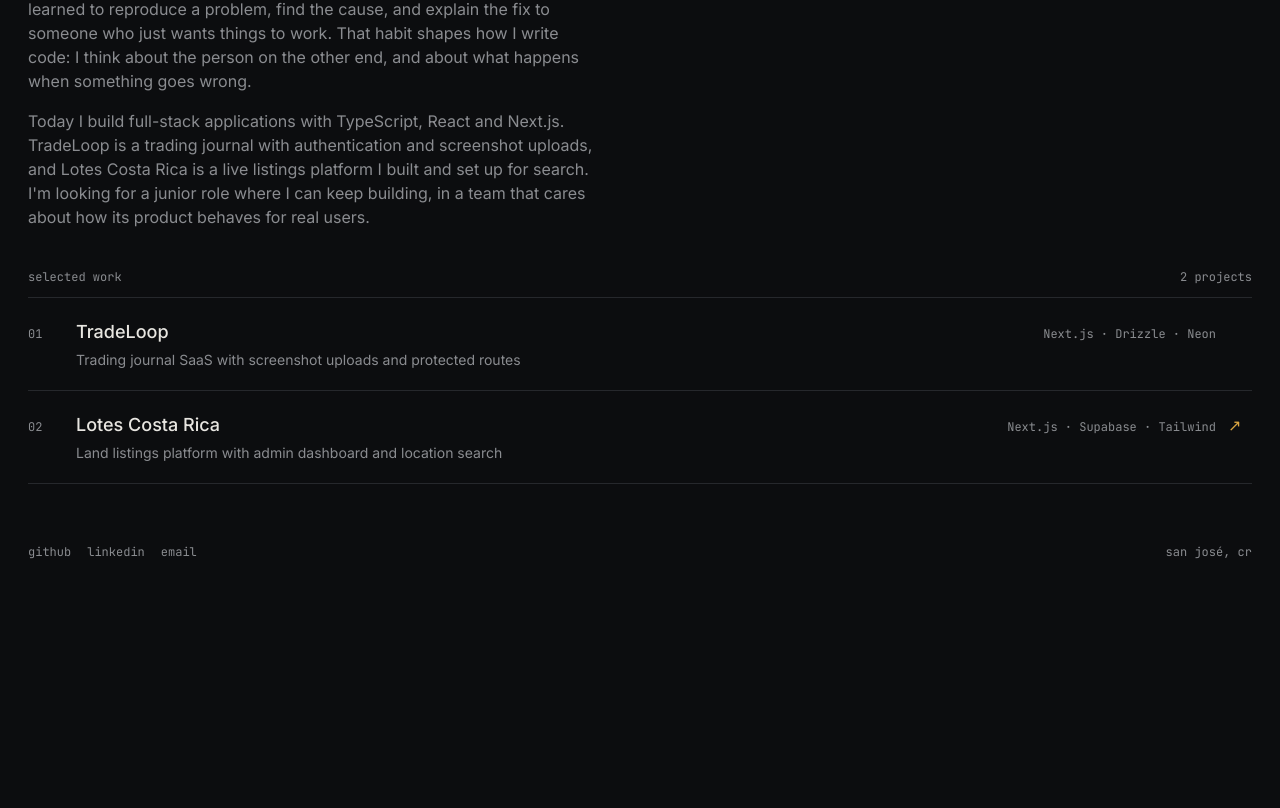
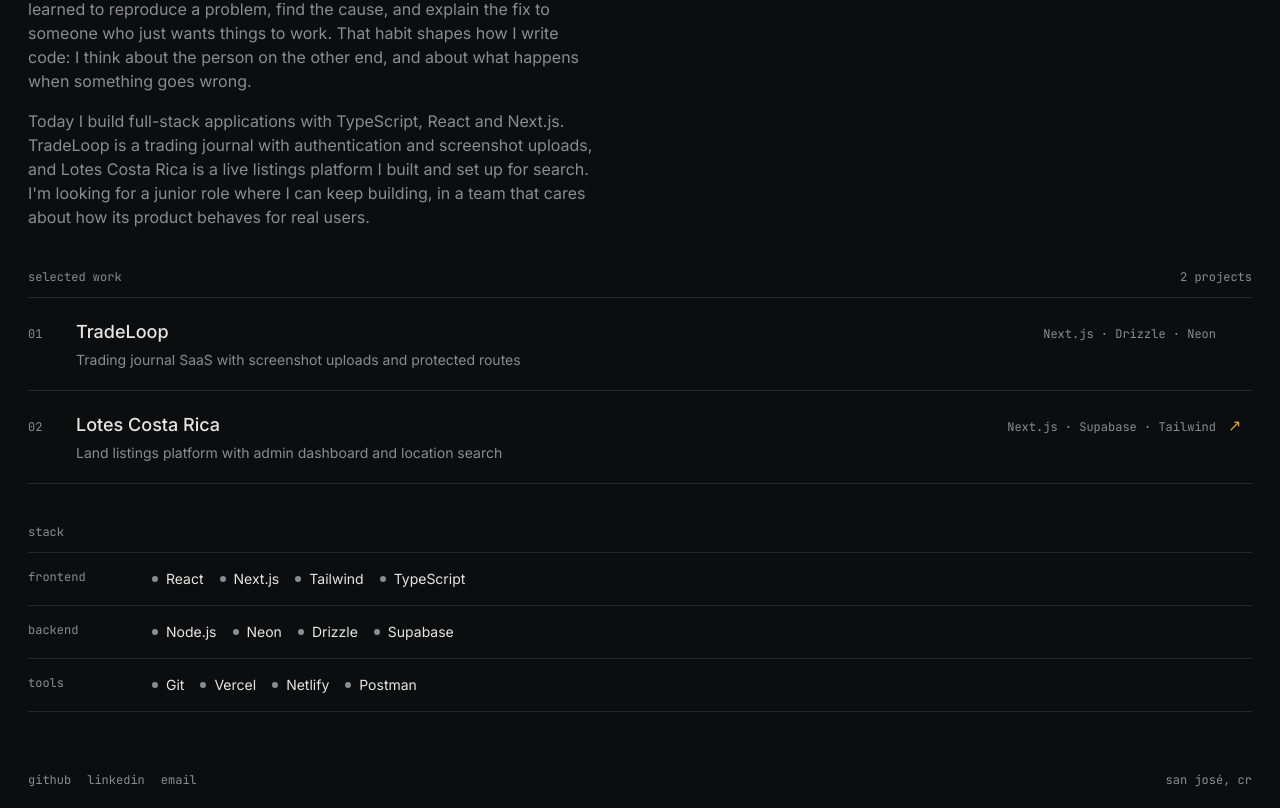
Before and after one commit to luisbr55/Portfolio, a React (Vite) app: page / in a window 1280 px wide. Shown: the part 504-1312 px from the top of the page. Before the commit the page ends 1084 px from the top, so only its background shows below. Built offline with nearby package versions, Linux system fonts and the light colour scheme.

Commit message:
feat: add stack section

```diff
--- a/src/App.tsx
+++ b/src/App.tsx
@@ -3,6 +3,7 @@
 import Work from './components/Work'
 import Footer from './components/Footer'
 import About from './components/Abouts'
+import Stack from './components/Stack'
 
 export default function App() {
   return (
@@ -12,6 +13,7 @@
         <Hero />
         <About/>
         <Work />
+        <Stack />
       </main>
       <Footer />
     </>
--- /dev/null
+++ b/src/components/Stack.tsx
@@ -0,0 +1,32 @@
+import SectionHeader from "./SectionHeader";
+import type { StackGroup } from "../types";
+
+const groups: StackGroup[] = [
+  { name: "frontend", items: ["React", "Next.js", "Tailwind", "TypeScript"] },
+  { name: "backend", items: ["Node.js", "Neon", "Drizzle", "Supabase"] },
+  { name: "tools", items: ["Git", "Vercel", "Netlify", "Postman"] },
+];
+
+export default function Stack() {
+  return (
+    <section id="stack" className="px-7 pb-10">
+      <SectionHeader title="stack" />
+      {groups.map((group) => (
+        <div
+          key={group.name}
+          className="grid grid-cols-[7rem_1fr] gap-3 border-b border-lines py-4"
+        >
+          <span className="font-mono text-xs text-secondary">{group.name}</span>
+          <div className="flex flex-wrap gap-x-4 gap-y-2 text-sm text-primary">
+            {group.items.map((item) => (
+              <div key={item} className="flex items-center gap-2">
+                <span className="h-1.5 w-1.5 rounded-full bg-secondary"></span>
+                <span>{item}</span>
+              </div>
+            ))}
+          </div>
+        </div>
+      ))}
+    </section>
+  );
+}
--- a/src/types.ts
+++ b/src/types.ts
@@ -4,3 +4,8 @@
     stack: string[],
     href?: string
 }
+
+export type StackGroup ={
+    name: string,
+    items: string[]
+}
```
